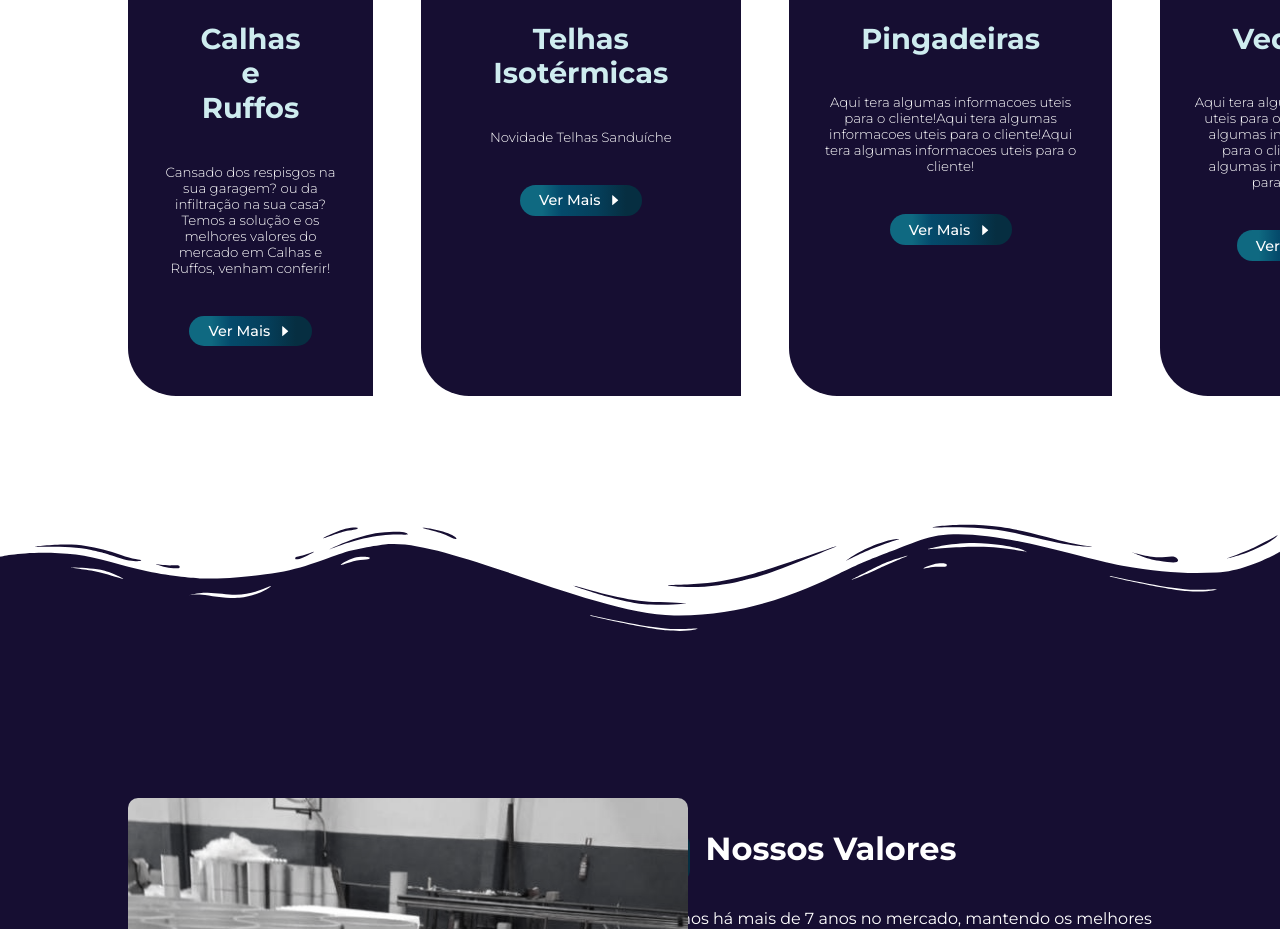
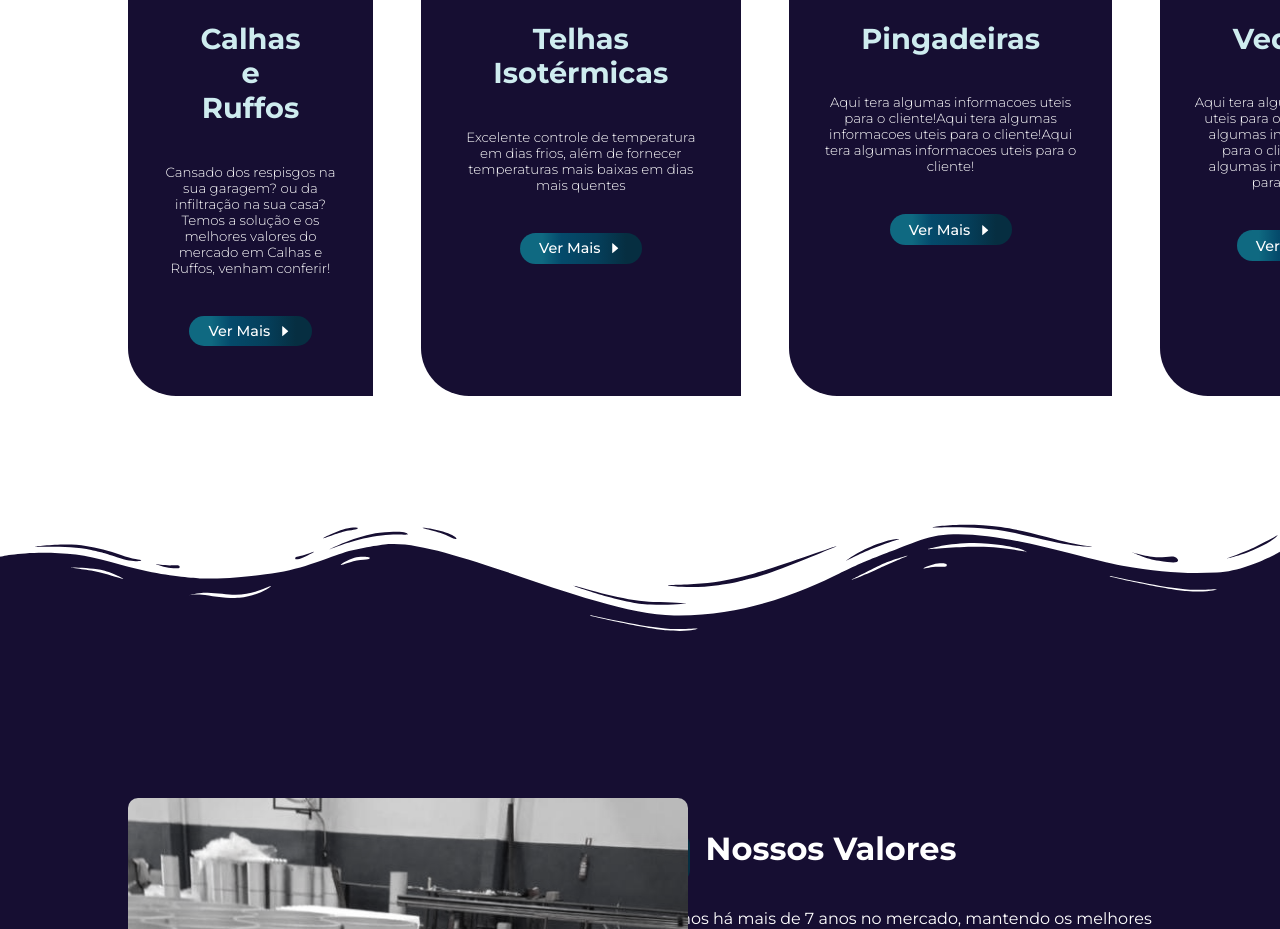
Before and after one commit to lucas-jacinto/Goias-Zinco-LP, a React (Create React App) app: page / in a window 1280 px wide. Shown: the part 1260-2189 px from the top of the page. Built offline with nearby package versions, Linux system fonts and the light colour scheme.

Commit message:
chenges2

```diff
--- a/src/data.js
+++ b/src/data.js
@@ -42,7 +42,7 @@ export const info = [
     icon: <FaCrown className="icon_info" />,
     title: 'Telhas Isotérmicas',
     infos:
-      'Novidade Telhas Sanduíche',
+      'Excelente controle de temperatura em dias frios, além de fornecer temperaturas mais baixas em dias mais quentes',
     path: '/telhas'
   },
   {
```
